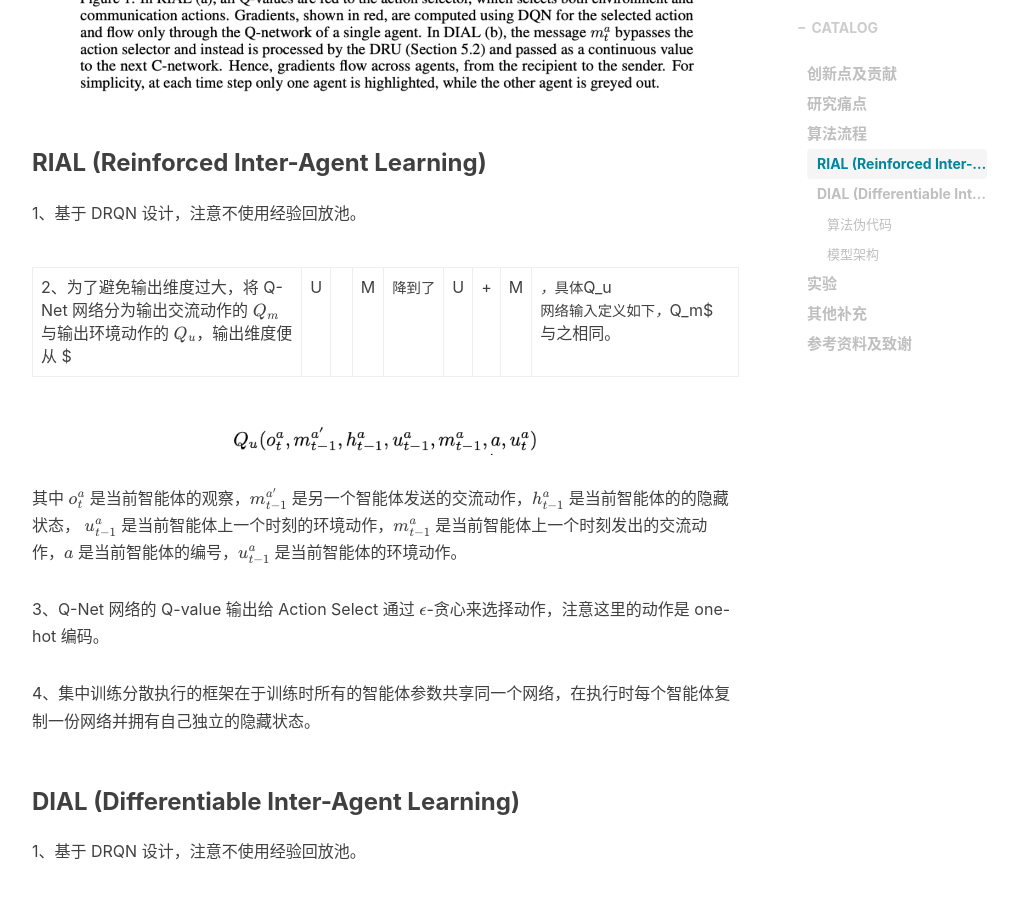
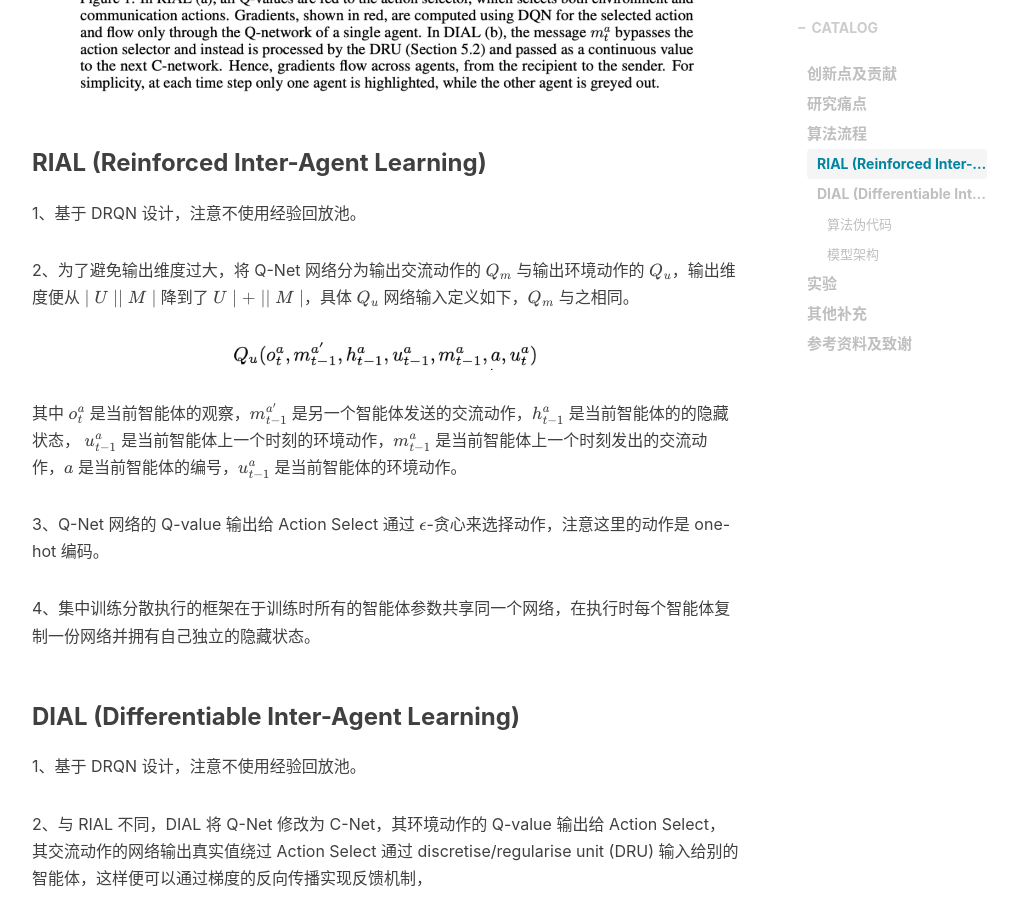
Before and after one commit to liushunyu/blog, a Jekyll site: the page built from _posts/2020-06-04-强化学习论文（2）RIAL&DIAL.md, in a window 1280 px wide and 900 px high, scrolled down 1919 px. Shown: the whole window, without its empty margins (233-1249 px from the left). Built offline with Jekyll 4.4.1, drawn with Linux system fonts in a browser that asks for light colours; nearby versions of some CDN libraries; formulas are drawn with MathJax 3; comment, search, counter and statistics services are not loaded.

Commit message:
Update 2020-06-04-强化学习论文（2）RIAL&DIAL.md

```diff
--- a/_posts/2020-06-04-强化学习论文（2）RIAL&DIAL.md
+++ b/_posts/2020-06-04-强化学习论文（2）RIAL&DIAL.md
@@ -54,7 +54,7 @@ RIAL; DIAL; value-based; on-policy; model-free; discrete action space; continuou
 
 
 
-2、为了避免输出维度过大，将 Q-Net 网络分为输出交流动作的 $Q_m$ 与输出环境动作的 $Q_u$，输出维度便从 $|U||M|$ 降到了 $|U|+|M|$，具体 $Q_u$ 网络输入定义如下，$Q_m$ 与之相同。
+2、为了避免输出维度过大，将 Q-Net 网络分为输出交流动作的 $Q_m$ 与输出环境动作的 $Q_u$，输出维度便从 $\mid U\mid \mid M\mid $ 降到了 $U\mid +\mid \mid M\mid $，具体 $Q_u$ 网络输入定义如下，$Q_m$ 与之相同。
 
 <img height="50%" src="/img/in-post/2020-06-04-强化学习论文（2）RIAL&DIAL.assets/image-20200604230641715.png"/>
 
```
